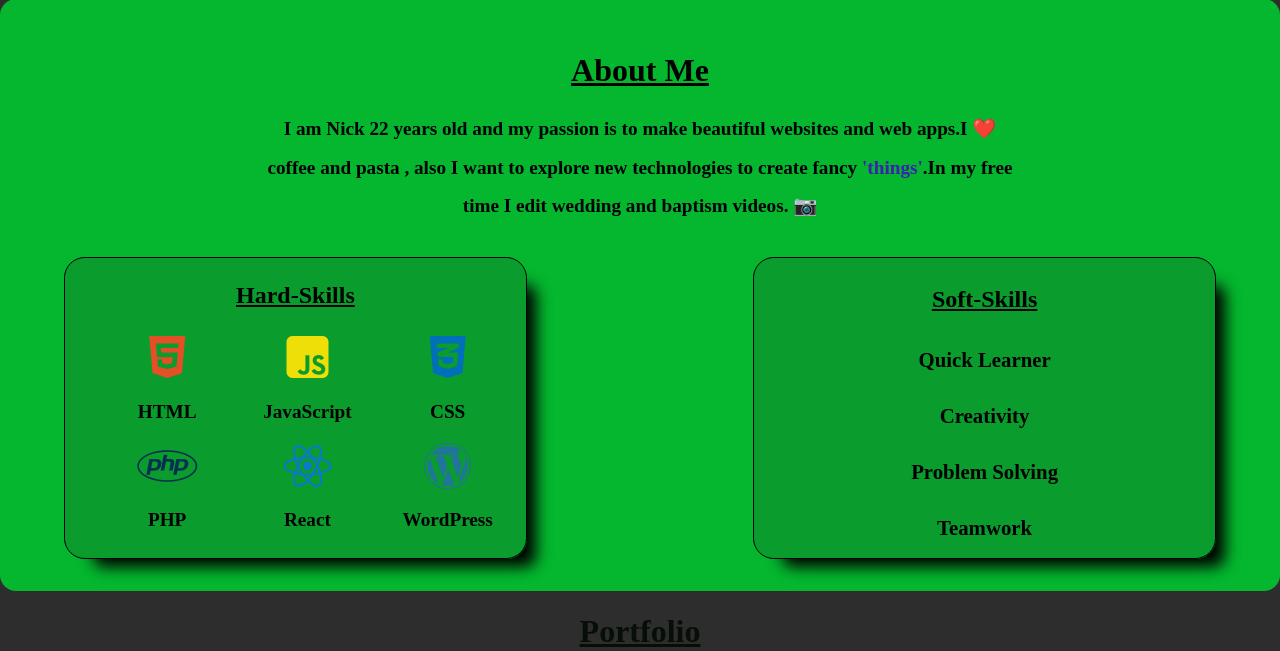
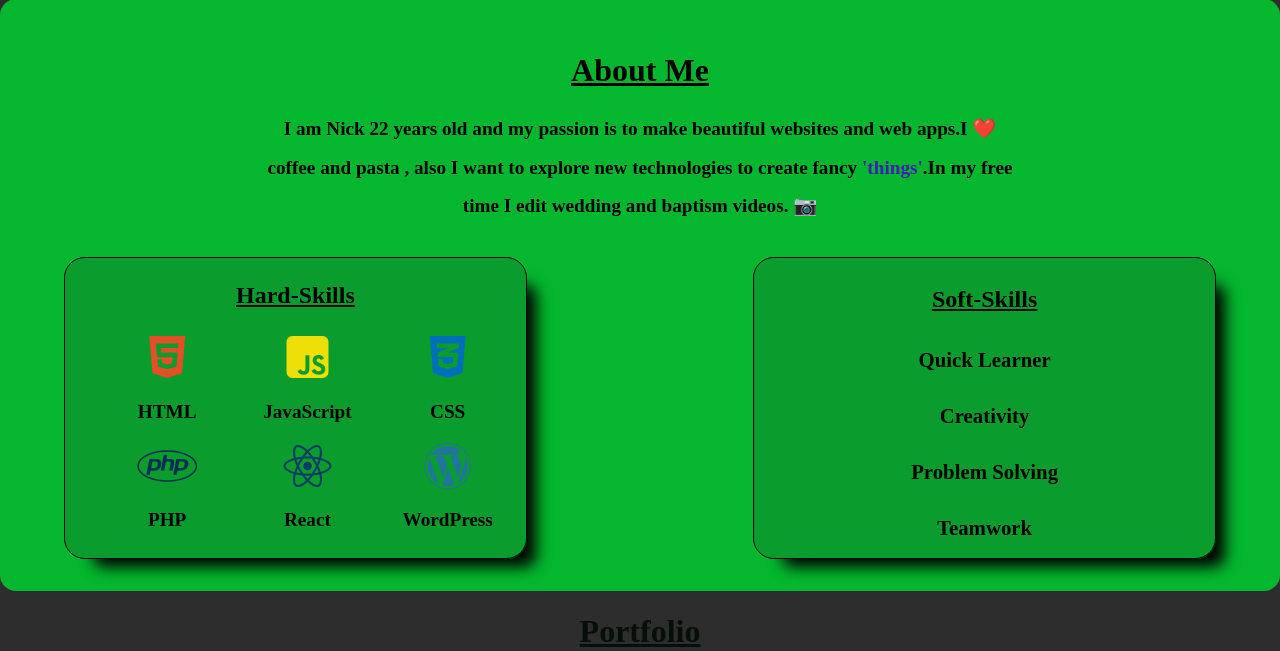
Before and after one commit to Spanosnick/NickPort, a PHP site: page / in a window 1280 px wide. Shown: the part 848-1499 px from the top of the page. Run offline with PHP 8.4, Linux system fonts and the light colour scheme; some libraries are stand-ins or nearby versions.

Commit message:
Change icons and fix responisive2

```diff
--- a/css/style.css
+++ b/css/style.css
@@ -196,7 +196,7 @@ body a {
 }
 
 .aboutme-sec .container .fa-react {
-  color: #0b77cf;
+  color: #053a66;
 }
 
 .aboutme-sec .container .fa-database {
--- a/css/style.scss
+++ b/css/style.scss
@@ -207,7 +207,7 @@ a{
   }
 
   .fa-react{
-    color: #0b77cf;
+    color: #053a66;
   }
 
   .fa-database{
```
